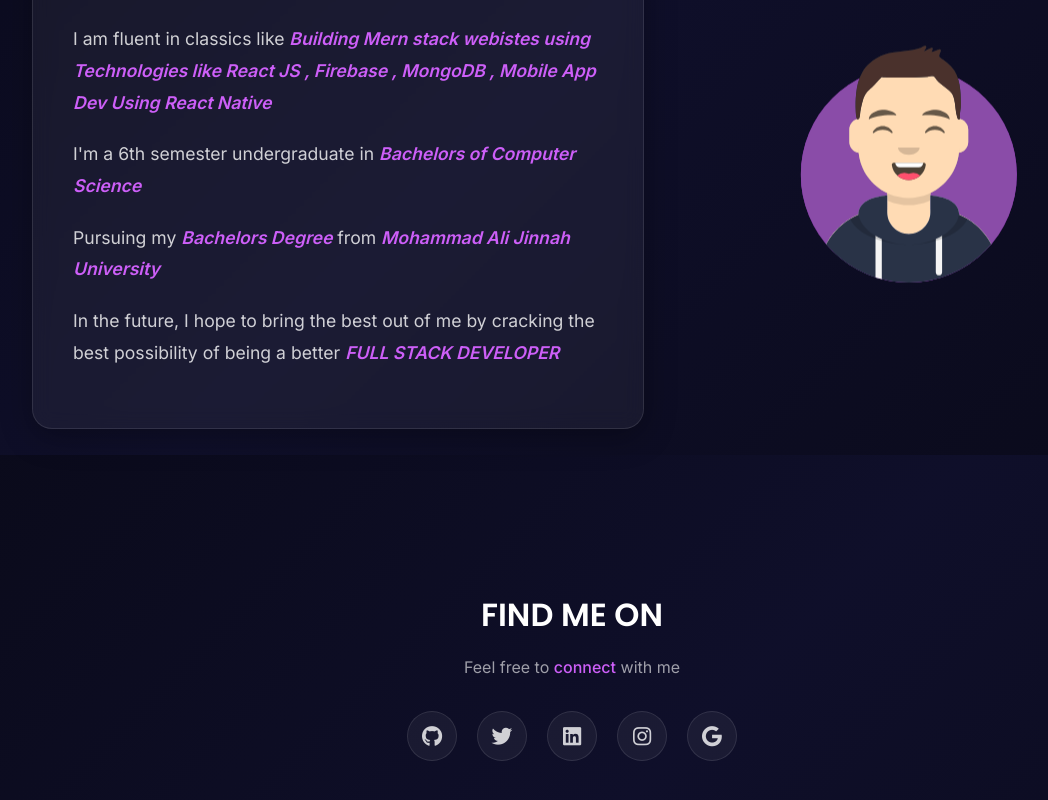
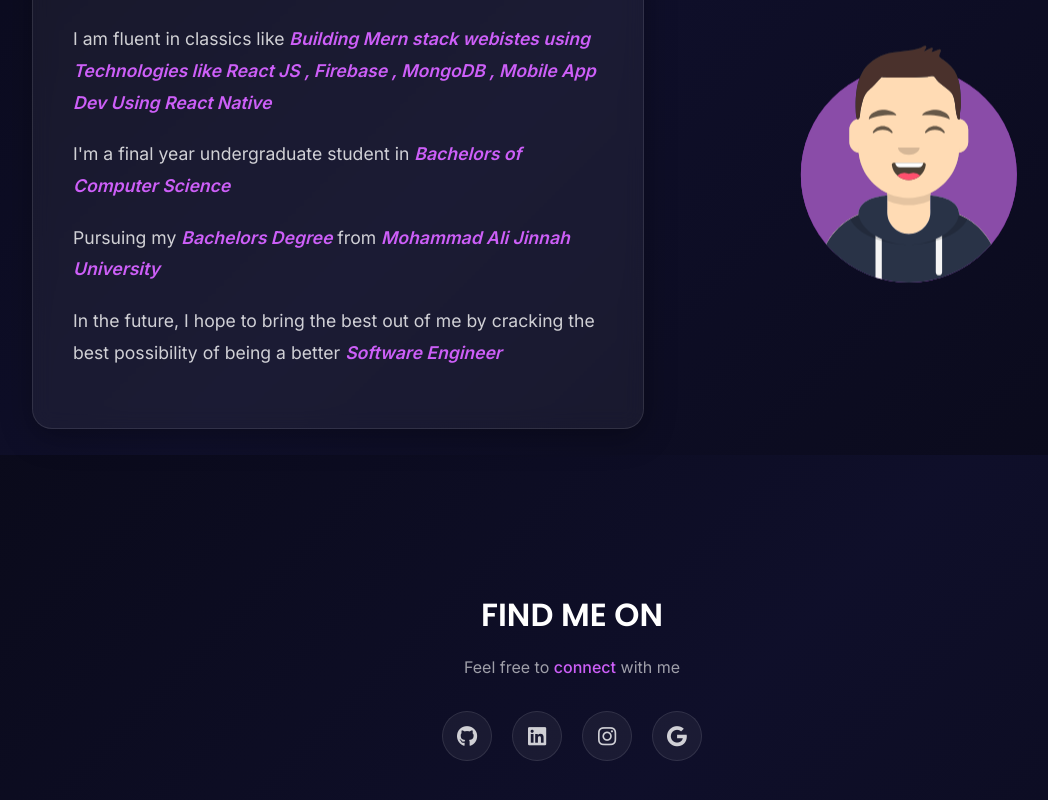
Before and after one commit to samadaslamcodes/PersonalPortfolio, a React (Create React App) app: page / in a window 1280 px wide. Shown: the part 1145-1945 px from the top of the page, without its empty margins (68-1116 px from the left). Built offline with nearby package versions, Linux system fonts and the light colour scheme.

Commit message:
Add Python, MongoDB to skills and update bio/links

```diff
--- a/src/pages/About.js
+++ b/src/pages/About.js
@@ -11,6 +11,8 @@
     { icon: 'fa-brands fa-react', name: 'React Native' },
     { icon: 'fa-solid fa-wind', name: 'Tailwind' },
     { icon: 'fa-solid fa-database', name: 'MySQL' },
+    { icon: 'fa-brands fa-python', name: 'Python' },
+    { icon: 'fa-solid fa-leaf', name: 'MongoDB' },
     { icon: 'fa-solid fa-fire', name: 'Firebase' },
     { icon: 'fa-brands fa-github', name: 'GitHub' },
   ];
--- a/src/pages/Home.js
+++ b/src/pages/Home.js
@@ -58,7 +58,7 @@
               </span>
             </p>
             <p className="about-text">
-              I'm a 6th semester undergraduate in <span className="highlight">Bachelors of Computer Science</span>
+              I'm a final year undergraduate student in <span className="highlight"> Bachelors of Computer Science</span>
             </p>
             <p className="about-text">
               Pursuing my <span className="highlight">Bachelors Degree</span> from <span className="highlight">Mohammad Ali Jinnah
@@ -66,7 +66,7 @@
             </p>
             <p className="about-text">
               In the future, I hope to bring the best out of me by cracking the best possibility of being a better <span
-                className="highlight">FULL STACK DEVELOPER</span>
+                className="highlight">Software Engineer</span>
             </p>
           </div>
         </div>
@@ -82,10 +82,7 @@
           <a href="https://github.com/samadaslamcodes" className="social-icon" aria-label="GitHub">
             <i className="fa-brands fa-github"></i>
           </a>
-          <a href="#" className="social-icon" aria-label="Twitter">
-            <i className="fa-brands fa-twitter"></i>
-          </a>
-          <a href="#" className="social-icon" aria-label="LinkedIn">
+          <a href="https://www.linkedin.com/in/abdul-samad-598a713a4/" className="social-icon" aria-label="LinkedIn">
             <i className="fa-brands fa-linkedin"></i>
           </a>
           <a href="https://instagram.com/samad_____20" className="social-icon" aria-label="Instagram">
```
